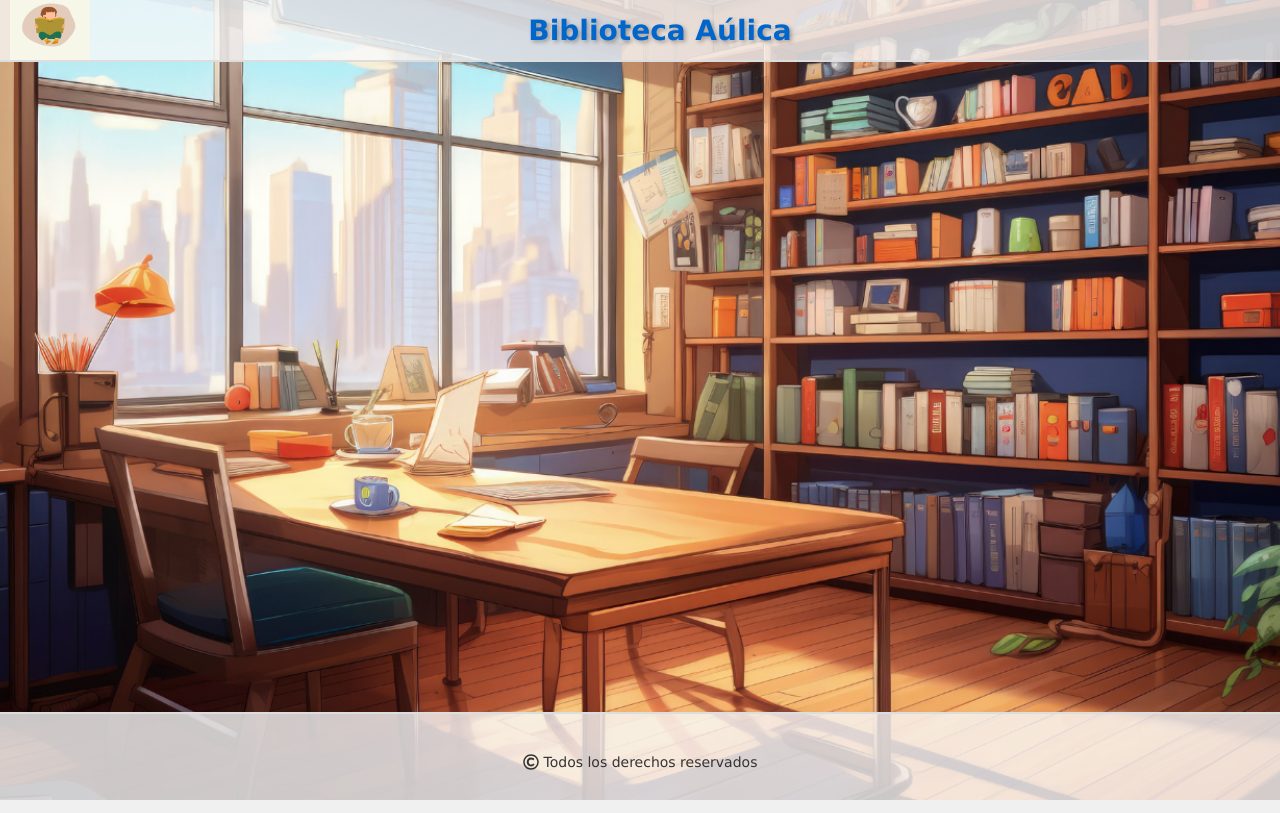
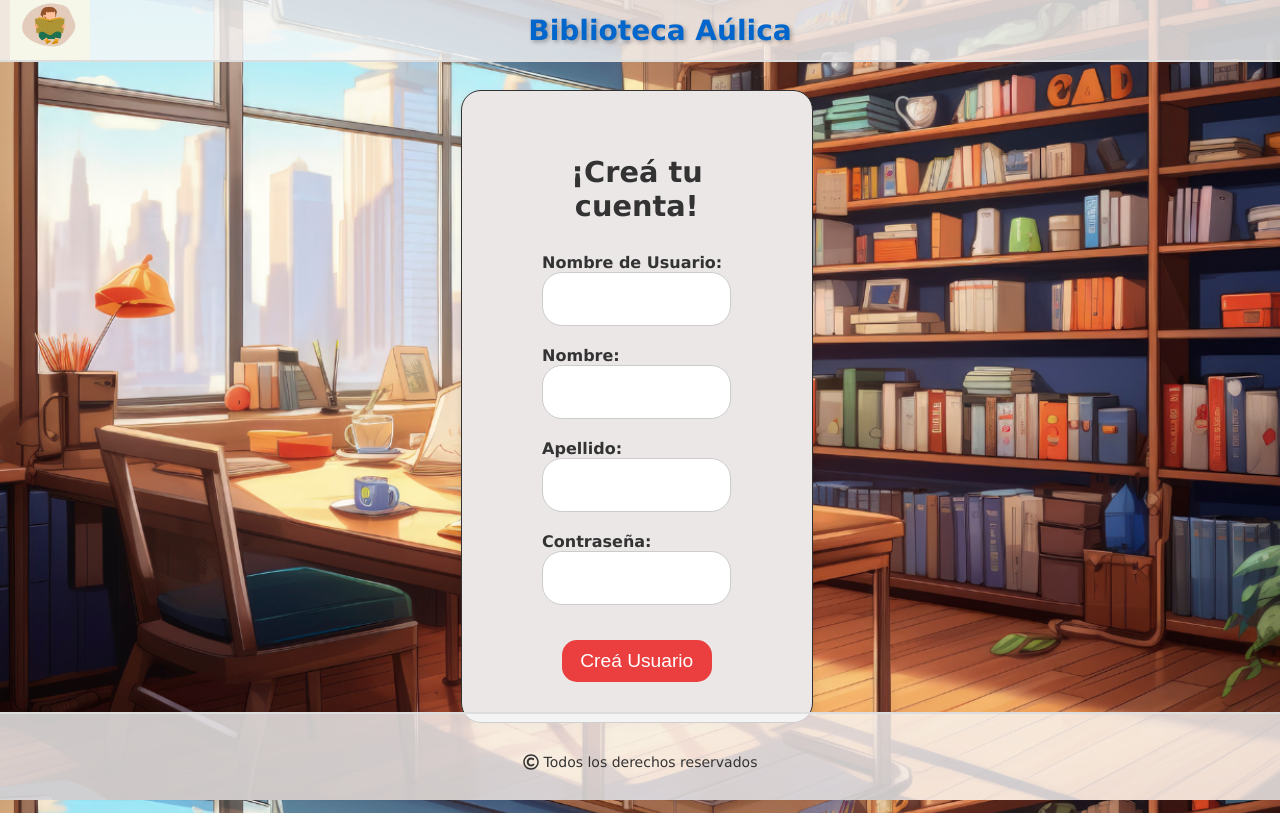
Before and after one commit to TurcoDev/biblioteca-front, a React (Vite) app: page /registrousuario/1 in a window 1280 px wide. Built offline with nearby package versions, Linux system fonts and the light colour scheme.

Commit message:
Se agrego el parametro role a las rutas /registrousuario y /crearsesionmayores para identificar el rol del usuario a registrarse

```diff
--- a/src/App.jsx
+++ b/src/App.jsx
@@ -46,10 +46,10 @@ function App() {
             <Route path="/elecciongrado" element={<EleccionGrado />} />
             <Route path="/numero/:number/:color" element={<NumeroSeleccionado />} />
             <Route path="/iniciarsesion" element={<IniciarSesion />} />
-            <Route path="/registrousuario" element={<RegistroUsuario />} />
+            <Route path="/registrousuario/:role" element={<RegistroUsuario/>} />
             <Route path="/registrocorreo" element={<RegistroCorreo />} />
             <Route path="/tarjetadeingreso/:color" element={<TarjetaDeIngreso />} />
-            <Route path="/crearsesionmayores/:number/:color" element={<CrearSesionMayores />} />
+            <Route path="/crearsesionmayores/:number/:color/:role" element={<CrearSesionMayores />} />
             {/* Se le pasa por props la funcion para agregar un libro */}
             <Route path="/cargarlibro/" element={<BookForm addBook={addBook} />} />
             {/* Se le pasa por props el array de libros */}
--- a/src/EleccionGrado.jsx
+++ b/src/EleccionGrado.jsx
@@ -5,13 +5,13 @@ import "./EleccionGrado.css";
 const EleccionGrado = () => {
   const [circles, setCircles] = useState([]);
   const navigate = useNavigate();
+  const [role, setRole] = useState("estudiante");
 
   useEffect(() => {
     const numbers = [1, 2, 3, 4, 5, 6];
     const colors = shuffleArray([
       "blue", "red", "orange", "yellow", "brown", "green",
     ]);
-
     const radius = 250; // Radio del círculo
     const centerX = 50; // Centro del contenedor (50% en horizontal)
     const centerY = 50; // Centro del contenedor (50% en vertical)
@@ -51,7 +51,7 @@ const EleccionGrado = () => {
     if (number >= 1 && number <= 3) {
       navigate(`/numero/${number}/${encodeURIComponent(color)}`);
     } else if (number >= 4 && number <= 6) {
-      navigate(`/crearsesionmayores/${number}/${encodeURIComponent(color)}`);
+      navigate(`/crearsesionmayores/${number}/${encodeURIComponent(color)}/${role}`);
     }
   };
 
--- a/src/Formulario.jsx
+++ b/src/Formulario.jsx
@@ -16,12 +16,14 @@ import './Formulario.css'; // Importa el archivo CSS
 const initialUser = {
   username: "",
   password_hash: "",
-  email: "noemail2@noemail.com", // datos de prueba, eliminarlos
-  role_id:"1015181606819299329", // id de la tabla roles, datos de prueba, eliminarlos
+  email: "",
+  name: "",
+  last_name: "",
+  role_id:"",
   is_moroso:false
 }
 
-const Formulario = ({ tipo, textoBoton }) => {
+const Formulario = ({ tipo, textoBoton, role }) => {
   const navigate = useNavigate();
   const { color } = useParams(); // Obtener el color del parámetro de la URL
 
@@ -30,6 +32,8 @@ const Formulario = ({ tipo, textoBoton }) => {
   const [usuario, setUsuario] = useState('');
   const [contraseña, setContraseña] = useState('');
   const [correo, setCorreo] = useState('');
+  const [nombre, setNombre] = useState('');
+  const [apellido, setApellido] = useState('');
   const [formData, setFormData] = useState(initialUser);
   const [userToRegister, setUserToRegister] = useState(null); // datos para el registro
   const [isLoading, setIsLoading] = useState(''); // mensaje de cargando
@@ -55,7 +59,9 @@ const Formulario = ({ tipo, textoBoton }) => {
       username: formData.username,
       password_hash: formData.password_hash,
       email: formData.email,
-      role_id: formData.role_id,
+      name: formData.name,
+      last_name: formData.last_name,
+      role_id: role, // se envia al BE el name del rol, en BE se obtiene el id
       is_moroso: formData.is_moroso
     });
 
@@ -71,8 +77,12 @@ const Formulario = ({ tipo, textoBoton }) => {
   // Cambia el estado de isLoading cada vez que cambia el estado de user, err o loading
   useEffect(() => {
     setIsLoading(loading);
-    console.log('user', user);
+    //console.log('user', user);
   }, [user, err, loading]);
+
+  /* useEffect(() => {
+    console.log('role en Formulario', role);
+  }, []) */
 
   return (
     isLoading
@@ -116,12 +126,23 @@ const Formulario = ({ tipo, textoBoton }) => {
                     )}
 
                       <label htmlFor="nombre">Nombre:</label>
-                      <input type="text" id="nombre" name="nombre" />
+                      <input
+                        type="text"
+                        id="nombre"
+                        name="name"
+                        value={user?.name}
+                        onChange={handleChange}
+                        />
                     </div>
 
                     <div>
                       <label htmlFor="apellido">Apellido:</label>
-                      <input type="text" id="apellido" name="apellido" />
+                      <input
+                        type="text"
+                        id="apellido"
+                        name="last_name"
+                        value={user?.last_name}
+                        onChange={handleChange}/>
                     </div>
 
 
--- a/src/IniciarSesionMayores.jsx
+++ b/src/IniciarSesionMayores.jsx
@@ -7,7 +7,7 @@ import BotonIngresar from './BotonIngresar.jsx'; // Asegúrate de que la importa
 
 export default function CrearSesionMayores() {
   const navigate = useNavigate();
-  const { color } = useParams(); // Obtener el color del parámetro de la URL
+  const { color,role } = useParams(); // Obtener el color y el rol del parámetro de la URL
 
   const { user, setUser } = useContext(UserContext); // user logueado, se obtiene del contexto
 
@@ -43,7 +43,7 @@ export default function CrearSesionMayores() {
   }, [user, err, loading]);
 
   const irARegistro = () => {
-    navigate('/registrousuario');
+    navigate(`/registrousuario/${role}`);
   };
 
   // Decodificar color si contiene caracteres especiales
--- a/src/RegistroUsuario.jsx
+++ b/src/RegistroUsuario.jsx
@@ -1,15 +1,21 @@
 // RegistroUsuario.jsx
-import React from 'react';
+import React, {useEffect} from 'react';
+import { useParams } from "react-router-dom";
 import Formulario from './Formulario';
 
 const RegistroUsuario = () => {
+  const {role} = useParams(); // se obtiene el rol del parámetro de la URL
+
+  /* useEffect(() => {
+    console.log('role en RegistroUsuario', role);
+  }, [role]); */
   return (
     <div >
       {/* Aquí podrías añadir un título específico u otro contenido si lo deseas */}
       <Formulario
         tipo="usuario"
         textoBoton="Creá Usuario"
-
+        role= {role}
       />
     </div>
   );
--- a/src/hooks/useLogin.jsx
+++ b/src/hooks/useLogin.jsx
@@ -24,7 +24,7 @@ const useLogin = ( userData ) => {
         const response = await fetch(url, options);
         //console.log('response', response);
         if( !response.ok ) {
-          throw new Error('Error en la peticion');
+          throw new Error('Ocurrió un error al intentar iniciar sesion');
         }
         return response.json();
 
--- a/src/hooks/useRegister.jsx
+++ b/src/hooks/useRegister.jsx
@@ -18,13 +18,12 @@ const useRegister = ( userData ) => {
     };
 
     const fetchRequest = async (url) => {
-      console.log('userData', userData);
 
       try {
         const response = await fetch(url, options);
-        console.log('response', response);
+        //console.log('response', response);
         if( !response.ok ) {
-          throw new Error('Error en la peticion');
+          throw new Error('Ocurrió un error al intentar registrar el usuario');
         }
         return response.json();
 
@@ -40,7 +39,7 @@ const useRegister = ( userData ) => {
     const getRes = async () => {
 
         const res = await fetchRequest( url );
-        console.log( 'res',res );
+        //console.log( 'res',res );
 
         setLoading( false );
 
```
